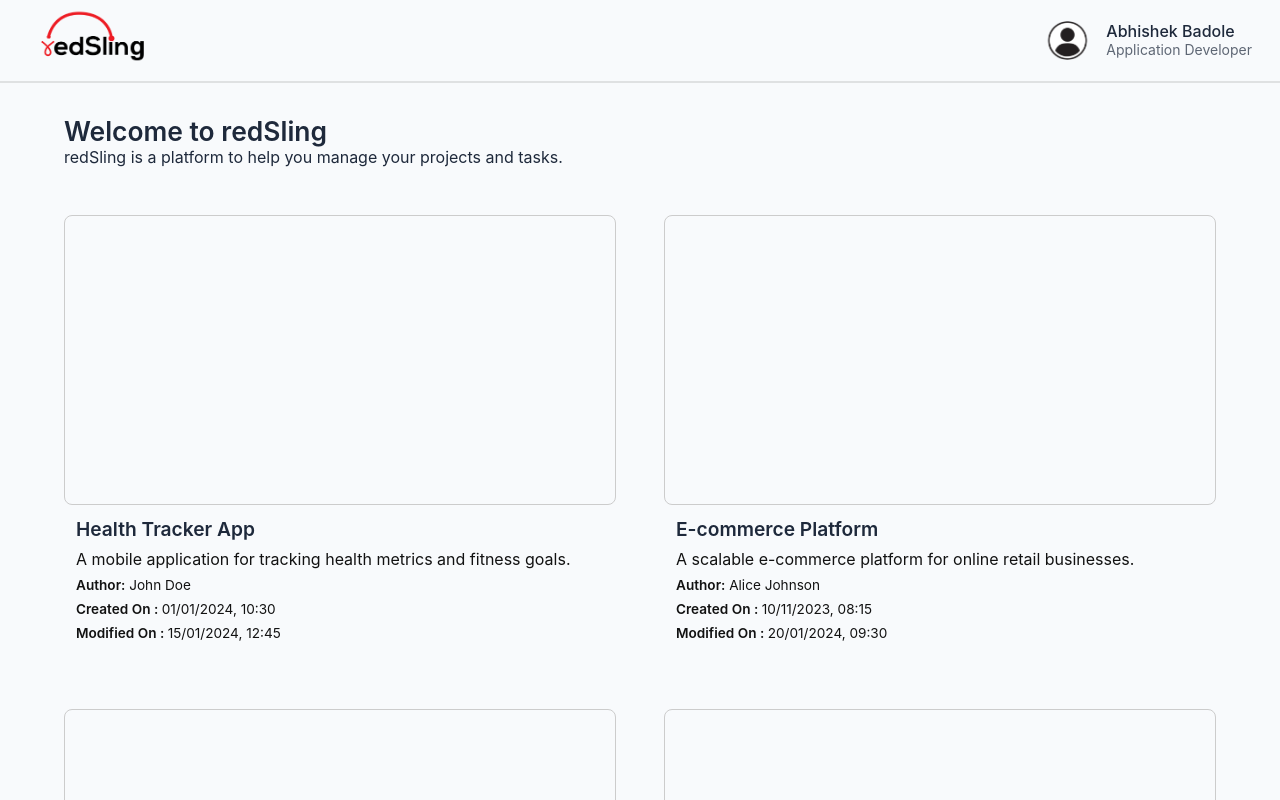
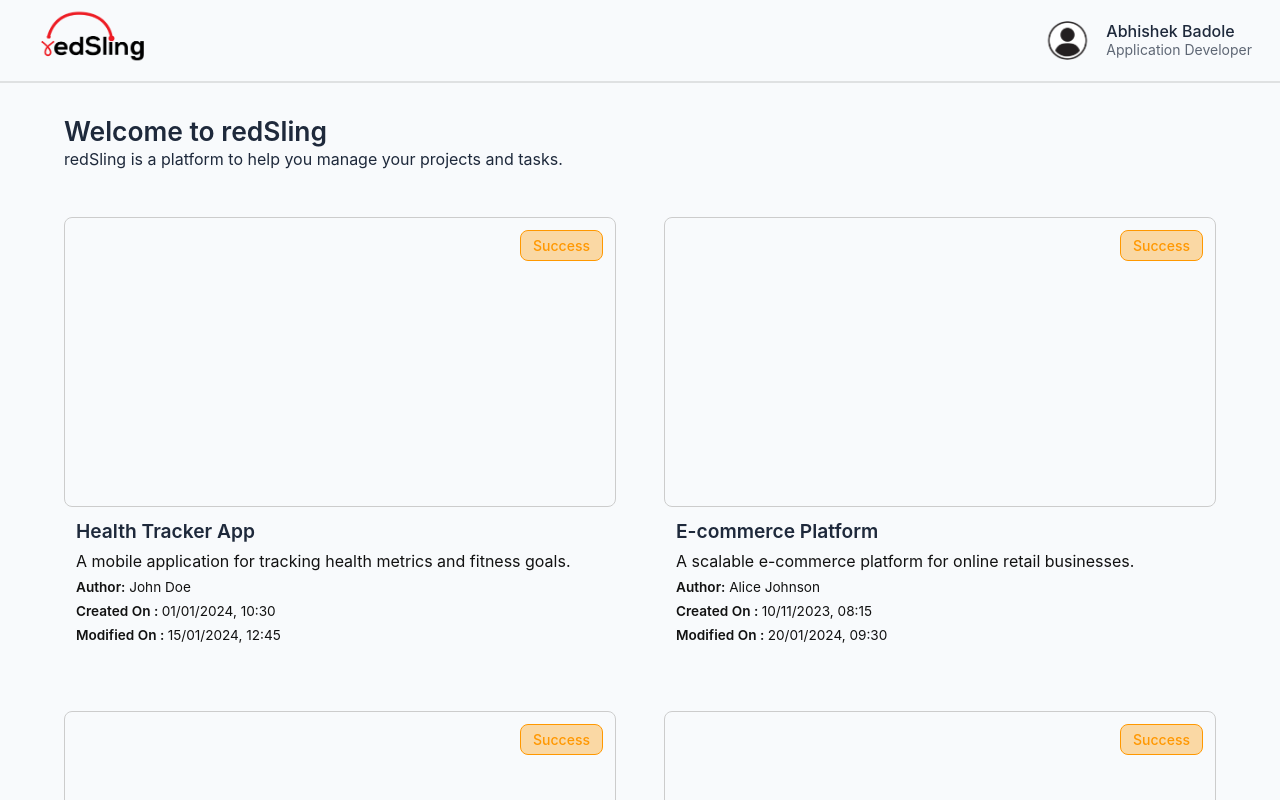
Before and after one commit to abhishekbadole12/redSling, a React (Vite) app: page / in a window 1280 px wide. Shown: the top 800 px of the page. Built offline with nearby package versions, Linux system fonts and the light colour scheme.

Commit message:
Label tag created

```diff
--- /dev/null
+++ b/src/components/common/Label/ProgressLabel.module.css
@@ -0,0 +1,13 @@
+.label {
+  display: inline-block;
+  padding: 6px 12px;
+  border-radius: 8px;
+  border: 1px solid;
+  text-align: center;
+
+}
+
+.labelText {
+  font-size: 14px;
+  font-weight: 500;
+}
--- /dev/null
+++ b/src/components/common/Label/ProgressLabel.tsx
@@ -0,0 +1,25 @@
+import ProgressLabelStyles from "./ProgressLabel.module.css";
+
+interface ProgressLabelProps {
+  text: string;
+  variant?: "success" | "warning" | "error" | "info"; // Optional color variant
+}
+
+export default function ProgressLabel({
+  text,
+  variant = "info",
+}: ProgressLabelProps) {
+
+  const Styles: Record<string, React.CSSProperties> = {
+    success: { backgroundColor: "rgba(76, 175, 80, 0.35)", color: "#4caf50" }, // Green
+    warning: { backgroundColor: "rgba(255, 152, 0, 0.35)", color: "#ff9800" }, // Orange
+    error: { backgroundColor: "rgba(244, 67, 54, 0.35)", color: "#f44336" }, // Red
+    info: { backgroundColor: "rgba(33, 150, 243, 0.35)", color: "#2196f3" }, // Blue
+  };
+
+  return (
+    <div className={ProgressLabelStyles.label} style={Styles[variant]}>
+      <p className={ProgressLabelStyles.labelText}>{text}</p>
+    </div>
+  );
+}
--- a/src/components/common/SubHeader/SubHeader.module.css
+++ b/src/components/common/SubHeader/SubHeader.module.css
@@ -5,6 +5,7 @@
 .heading{
  font-size: 1.65rem;
  font-weight: 600;
+ margin-bottom: 2px;
 }
 
 .subHeading{
--- a/src/components/specific/Card/Card.module.css
+++ b/src/components/specific/Card/Card.module.css
@@ -1,8 +1,16 @@
 
 .cardImgContainer {
+  position: relative;
   height: 290px;
   border: 1px solid #ccc;
   border-radius: 8px;
+}
+
+/* Tag */
+.labelTag{
+  position: absolute;
+  right: .75rem;
+  top: .75rem;
 }
 
 .cardContent {
--- a/src/components/specific/Card/Card.tsx
+++ b/src/components/specific/Card/Card.tsx
@@ -1,8 +1,9 @@
+import ProgressLabel from "../../common/Label/ProgressLabel";
 import CardStyles from "./Card.module.css";
 interface ItemProps {
   project_name: string;
   description: string;
-  createdOn:string;
+  createdOn: string;
   modifiedOn: string;
   category: string;
   author: string;
@@ -13,12 +14,20 @@ interface CardProps {
   item: ItemProps;
 }
 
+// STATUS = LIVE | DEVELOPEMENT | STAGGING
+
+
+
 export default function Card({ item }: CardProps) {
   const { project_name, description, author, createdOn, modifiedOn } = item;
 
   return (
     <div className={CardStyles.card}>
-      <div className={CardStyles.cardImgContainer} />
+      <div className={CardStyles.cardImgContainer}>
+        <div className={CardStyles.labelTag}>
+          <ProgressLabel text="Success" variant="warning" />
+        </div>
+      </div>
 
       <div className={CardStyles.cardContent}>
         <h4 className={CardStyles.cardTitle}>{project_name}</h4>
```
